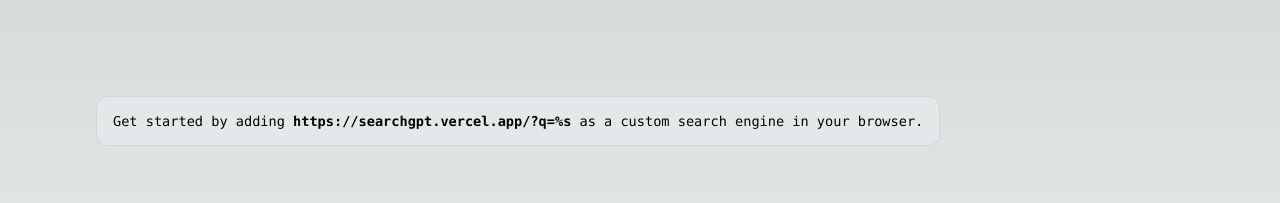
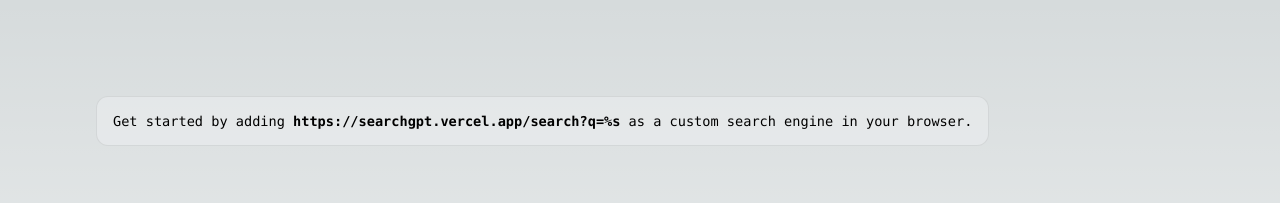
Before and after one commit to sdan/searchgpt, a Next.js app: page / in a window 1280 px wide. Shown: the top 203 px of the page. Built offline with nearby package versions, Linux system fonts and the light colour scheme.

Commit message:
add search

```diff
--- a/pages/index.tsx
+++ b/pages/index.tsx
@@ -18,7 +18,7 @@
         <div className={styles.description}>
           <p>
             Get started by adding&nbsp;
-            <code className={styles.code}>https://searchgpt.vercel.app/?q=%s</code> as a custom search engine in your browser.
+            <code className={styles.code}>https://searchgpt.vercel.app/search?q=%s</code> as a custom search engine in your browser.
           </p>
 
         </div>
```
